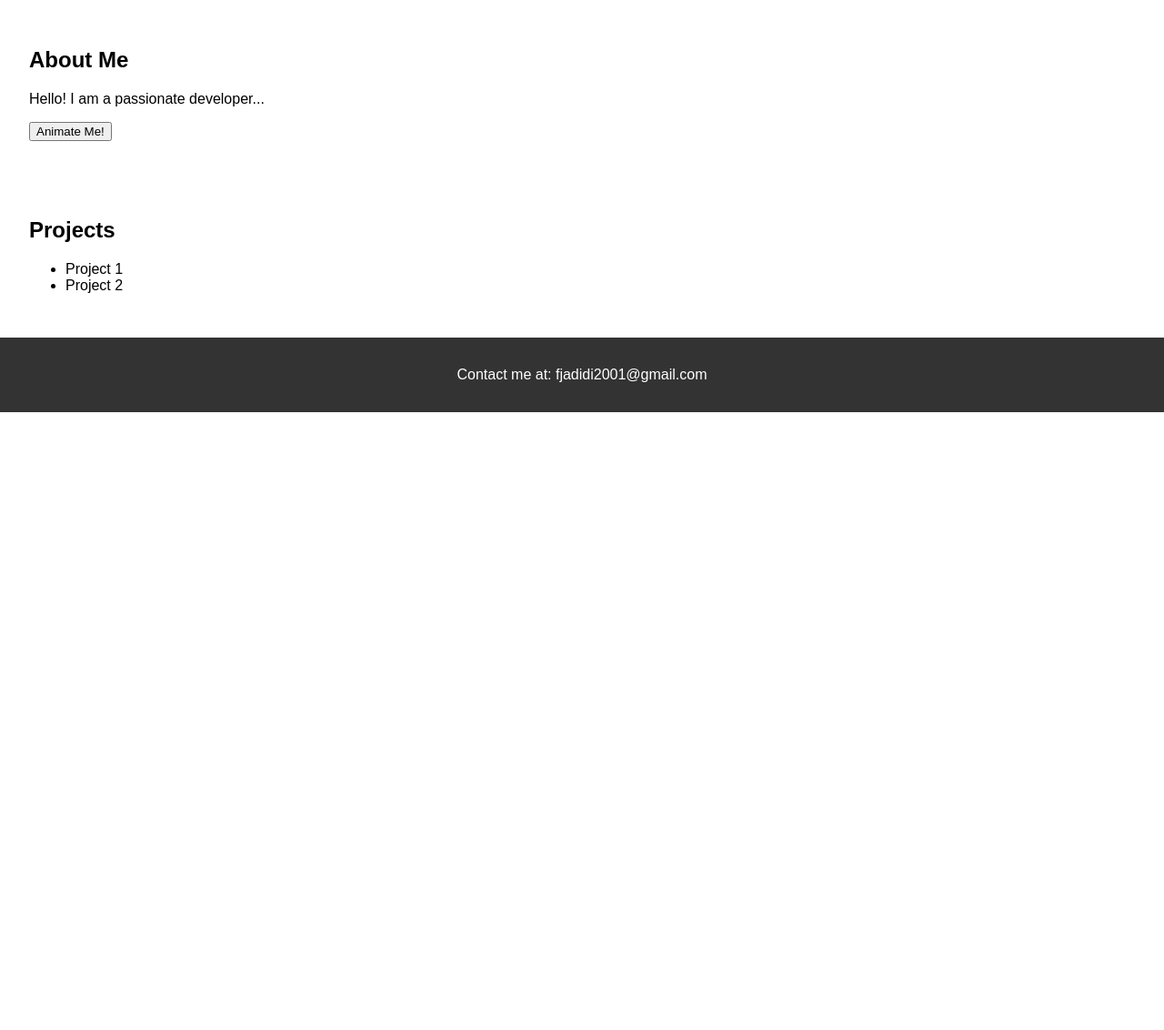
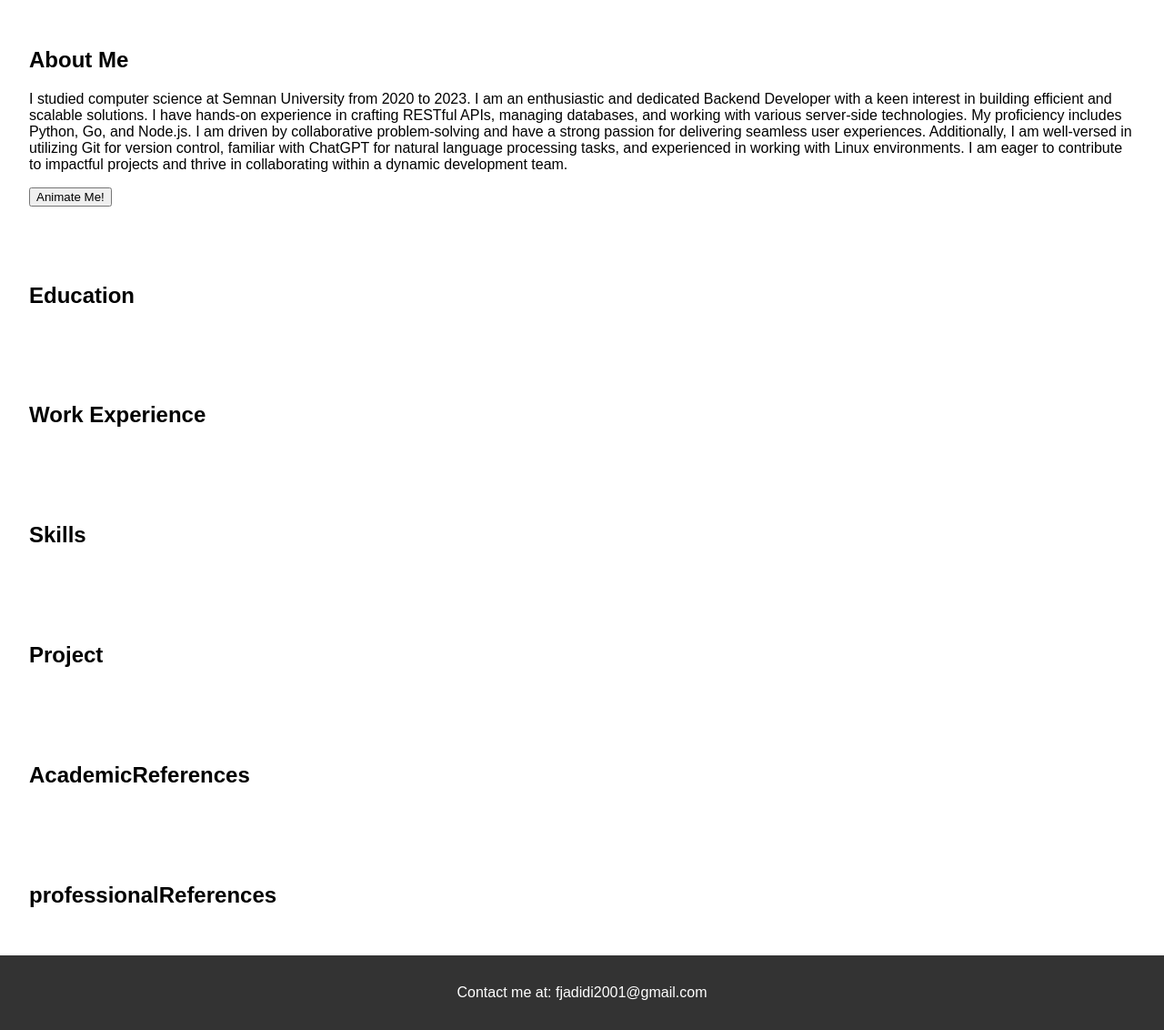
Before and after one commit to fjadidi2001/portfolio, a Django app: template GO/templates/index.html in a window 1280 px wide. Shown: the part 112-1244 px from the top of the page at 91% size. Before the commit the page ends 565 px from the top, so only its background shows below. Run offline with Django 4.2, Linux system fonts and the light colour scheme; the template is opened without the code that fills it, so the values that code supplies are empty.

Commit message:
update html

```diff
--- a/GO/templates/index.html
+++ b/GO/templates/index.html
@@ -10,16 +10,36 @@
     </header>
     <section>
         <h2>About Me</h2>
-        <p>Hello! I am a passionate developer...</p>
+        <p>I studied computer science at Semnan University from 2020 to 2023. I am an enthusiastic and dedicated Backend Developer with a keen interest in building efficient and scalable solutions. I have hands-on experience in crafting RESTful APIs, managing databases, and working with various server-side technologies. My proficiency includes Python, Go, and Node.js. I am driven by collaborative problem-solving and have a strong passion for delivering seamless user experiences. Additionally, I am well-versed in utilizing Git for version control, familiar with ChatGPT for natural language processing tasks, and experienced in working with Linux environments. I am eager to contribute to impactful projects and thrive in collaborating within a dynamic development team.</p>
+
         <button id="animateBtn">Animate Me!</button>
     </section>
+
     <section>
-        <h2>Projects</h2>
-        <ul>
-            <li>Project 1</li>
-            <li>Project 2</li>
-        </ul>
+        <h2>Education</h2>
+
     </section>
+    <section>
+        <h2>Work Experience</h2>
+
+    </section>
+    <section>
+        <h2>Skills</h2>
+
+    </section>
+    <section>
+        <h2>Project</h2>
+
+    </section>
+    <section>
+        <h2>AcademicReferences</h2>
+
+    </section>
+    <section>
+        <h2>professionalReferences</h2>
+
+    </section>
+
     <footer>
         <p>Contact me at: fjadidi2001@gmail.com</p>
     </footer>
```
